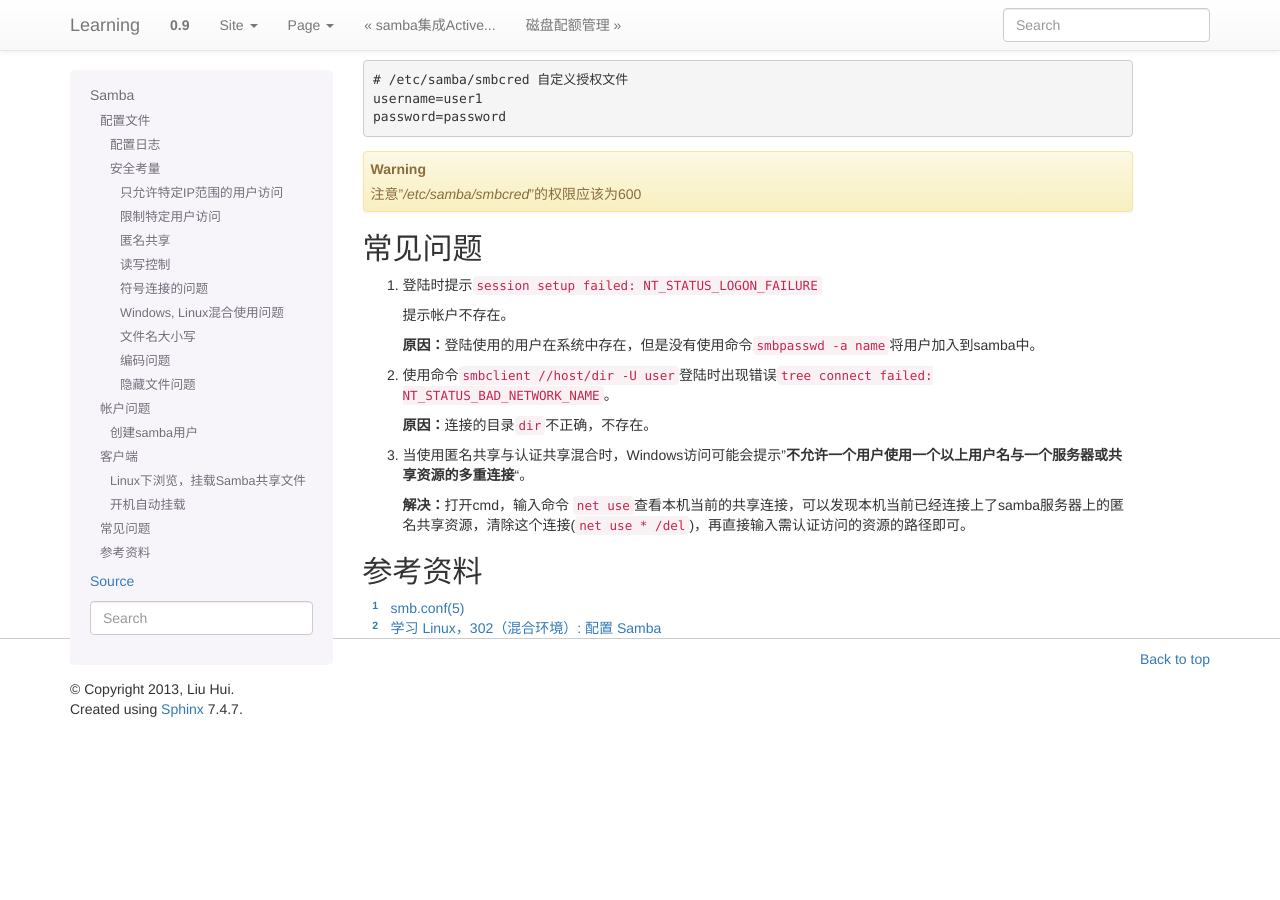
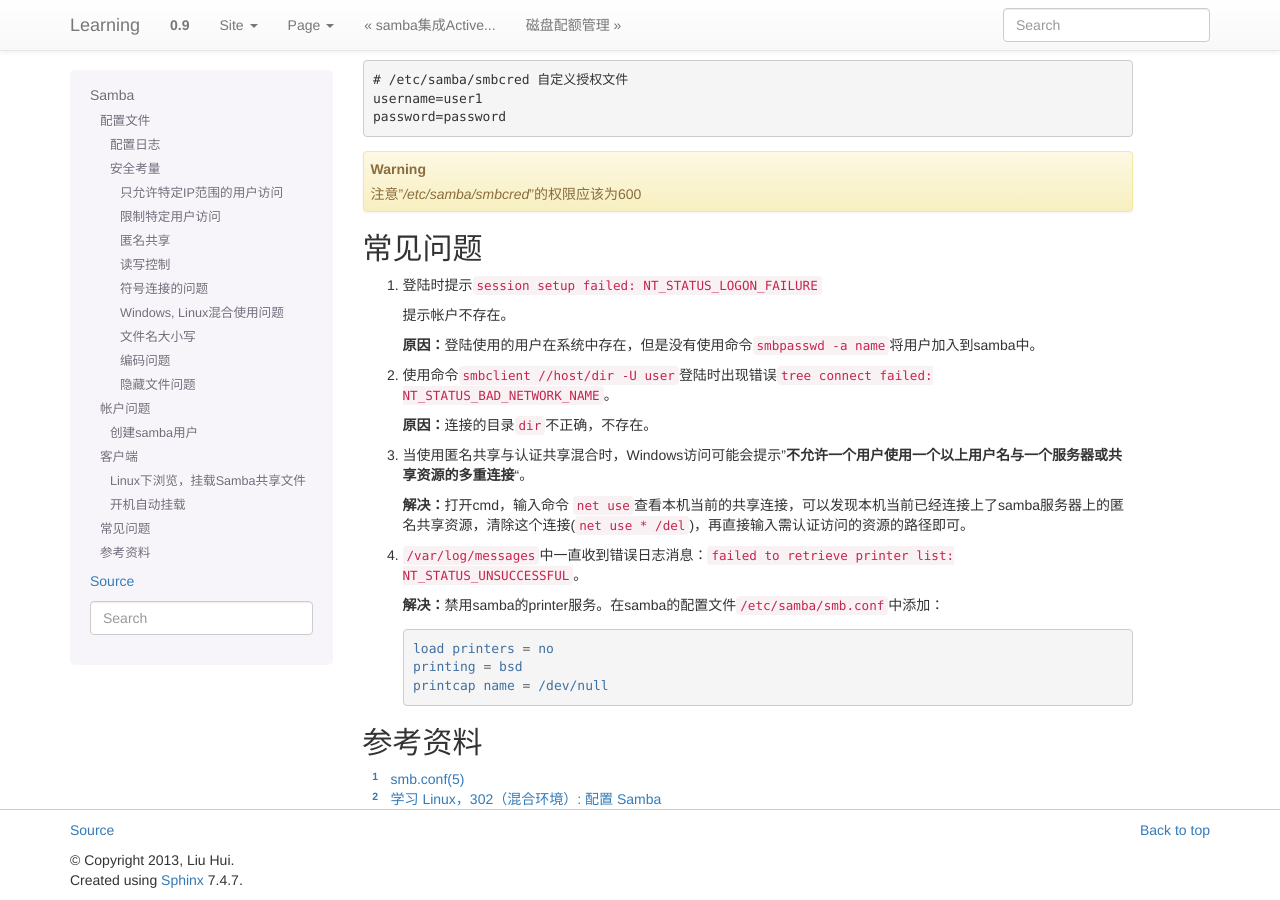
Before and after one commit to huiliu/learning.docs.hui, a Sphinx documentation site: the page built from source/samba_basic.rst, in a window 1280 px wide and 900 px high, scrolled down 4730 px. Built offline with Sphinx 7.4.7, drawn with Linux system fonts in a browser that asks for light colours; formulas are drawn with MathJax 3; before the commit the page ends 5459 px from its top, so only the background shows below that.

Commit message:
UPDATE
disable samble printer serving

```diff
--- a/source/samba_basic.rst
+++ b/source/samba_basic.rst
@@ -344,6 +344,18 @@
     本机当前已经连接上了samba服务器上的匿名共享资源，清除这个连接(\
     ``net use * /del``\)，再直接输入需认证访问的资源的路径即可。
 
+4.  ``/var/log/messages``\ 中一直收到错误日志消息：\ ``failed to retrieve
+    printer list: NT_STATUS_UNSUCCESSFUL``\ 。
+
+    **解决：**\ 禁用samba的printer服务。在samba的配置文件\
+    ``/etc/samba/smb.conf``\ 中添加：
+
+    .. sourcecode:: ini
+
+        load printers = no
+        printing = bsd
+        printcap name = /dev/null
+
 参考资料
 ========
 .. [#man]   `smb.conf(5) <http://www.samba.org/samba/docs/man/manpages-3/smb.conf.5.html>`_
```
